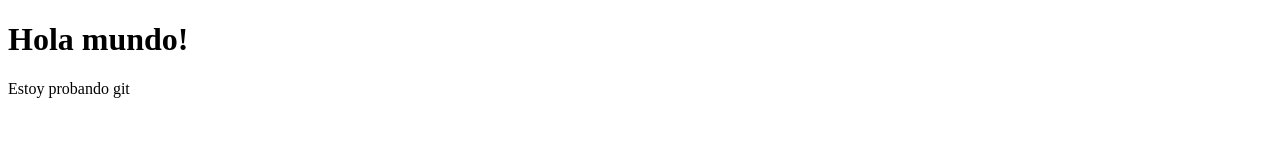
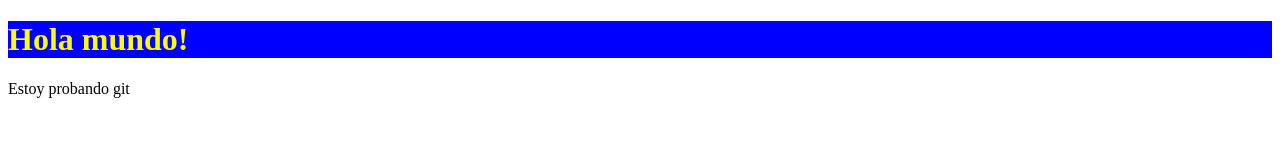
Before and after one commit to niic0o/proyectoGit, a plain HTML site: page index.html in a window 1280 px wide. Drawn offline with Linux system fonts and the light colour scheme.

Commit message:
Actualizacion de index.html y anexo de hoja de estilo

```diff
--- /dev/null
+++ b/index.css
@@ -0,0 +1,4 @@
+h1{
+    color: yellow;
+    background-color: blue;
+}
--- a/index.html
+++ b/index.html
@@ -2,6 +2,7 @@
 <html lang="es">
 <head>
     <meta charset="UTF-8">
+    <link rel="STYLESHEET" href="index.css">
     <meta http-equiv="X-UA-Compatible" content="IE=edge">
     <meta name="viewport" content="width=device-width, initial-scale=1.0">
     <title>Hola Mundo</title>
```
